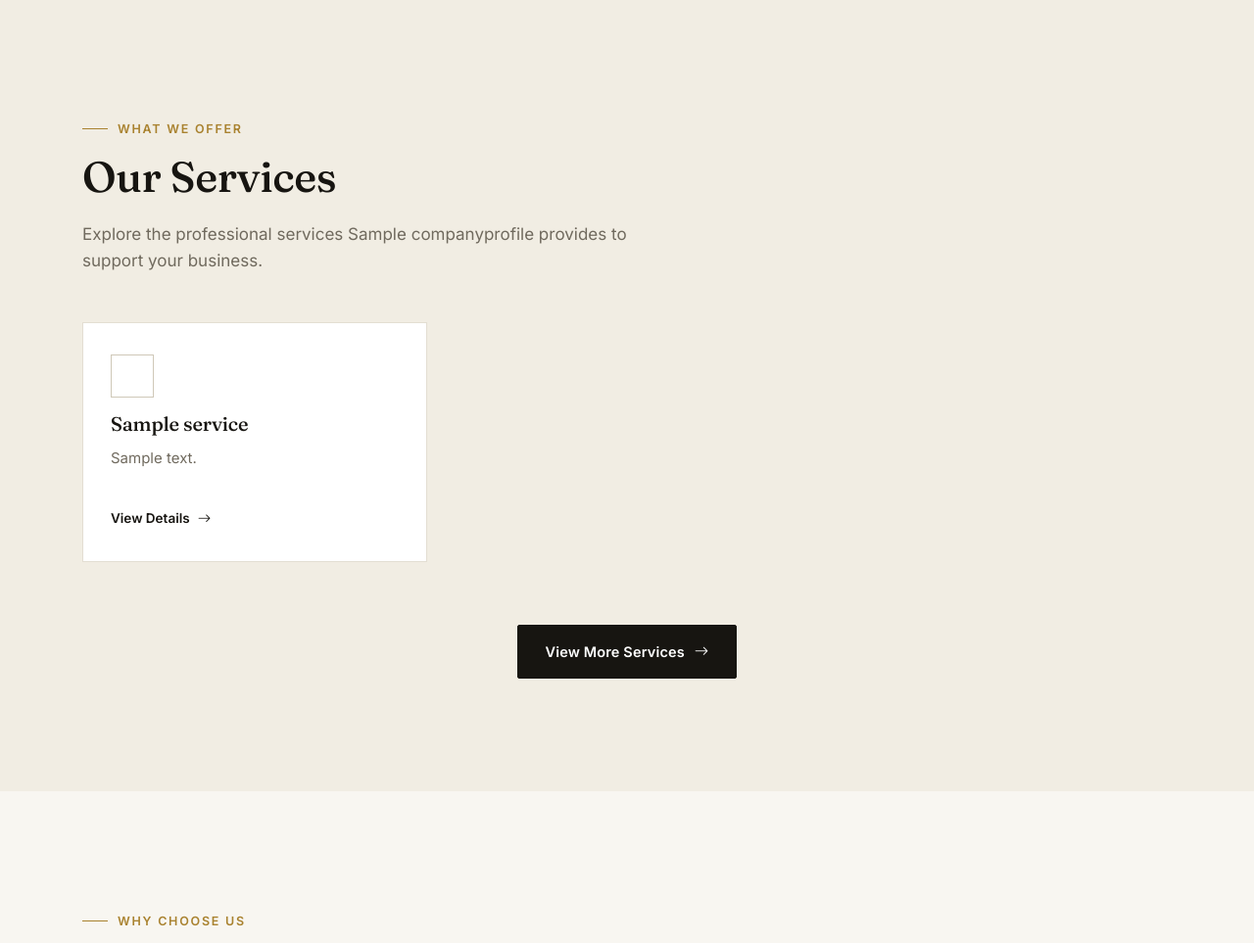
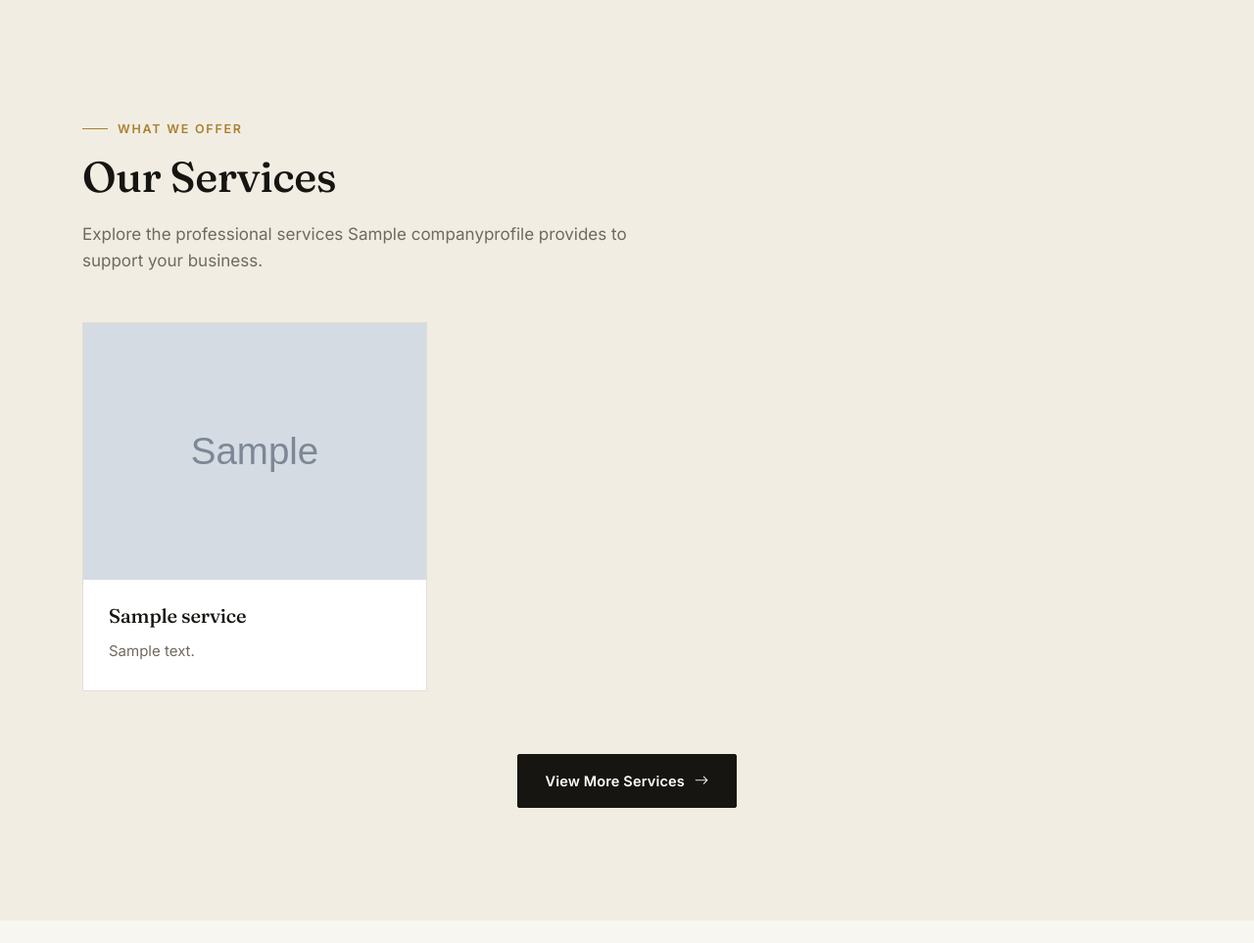
Before and after one commit to mahendra-dhakal/K-and-K-Trading-Company, a Django app: page / in a window 1280 px wide. Shown: the part 1675-2638 px from the top of the page at 98% size. Run offline with Django 5.2, Linux system fonts and the light colour scheme; tables that the repository leaves empty hold one stand-in row (values such as "Sample post"); grey boxes marked "Sample" are stand-in pictures.

Commit message:
service section in home page fixed

```diff
--- a/kandk/templates/core/home.html
+++ b/kandk/templates/core/home.html
@@ -62,14 +62,28 @@
     </div>
     <div class="grid grid-3">
       {% for service in services %}
-        <a href="{{ service.get_absolute_url }}" class="card card--plain reveal">
+        {% comment %}
+        To restore service detail pages later, change this div back to:
+        <a href="{{ service.get_absolute_url }}" class="card reveal">
+        {% endcomment %}
+        <div class="card reveal">
+          <div class="card-media">
+            {% if service.image %}
+              <img src="{{ service.image.url }}" alt="{{ service.name }}" loading="lazy">
+            {% else %}
+              <img src="https://images.unsplash.com/photo-1553877522-43269d4ea984?q=80&w=800&auto=format&fit=crop" alt="{{ service.name }}" loading="lazy">
+            {% endif %}
+          </div>
           <div class="card-body">
+            {% comment %}
             <div class="card-icon"><i class="bi {{ service.icon|default:'bi-briefcase' }}"></i></div>
+            {% endcomment %}
             <h3>{{ service.name }}</h3>
             <p>{{ service.short_description }}</p>
-            <span class="card-link">View Details <i class="bi bi-arrow-right"></i></span>
+            {# <span class="card-link">View Details <i class="bi bi-arrow-right"></i></span> #}
           </div>
-        </a>
+        {% comment %} Change this closing div back to </a> when restoring service detail links. {% endcomment %}
+        </div>
       {% endfor %}
     </div>
     <div class="mt-lg" style="text-align:center;">
```
